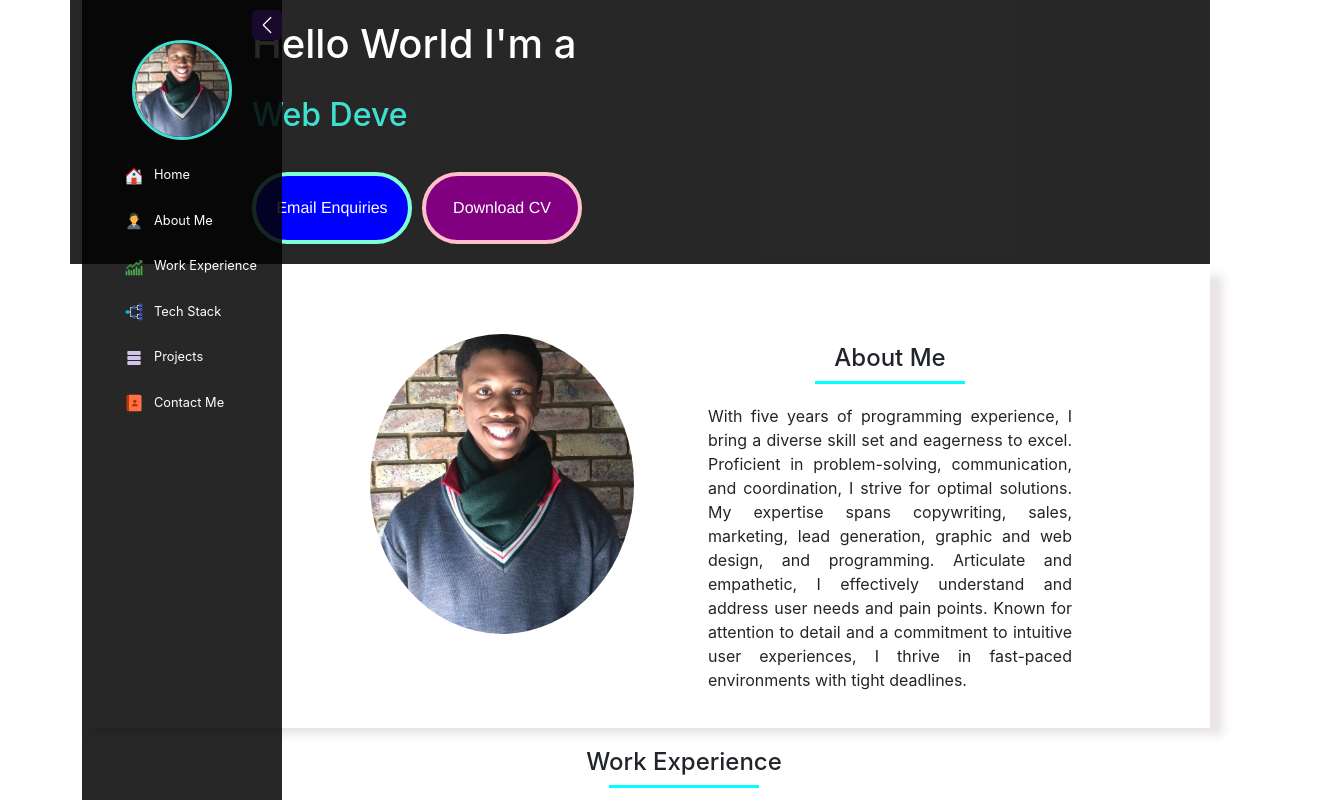
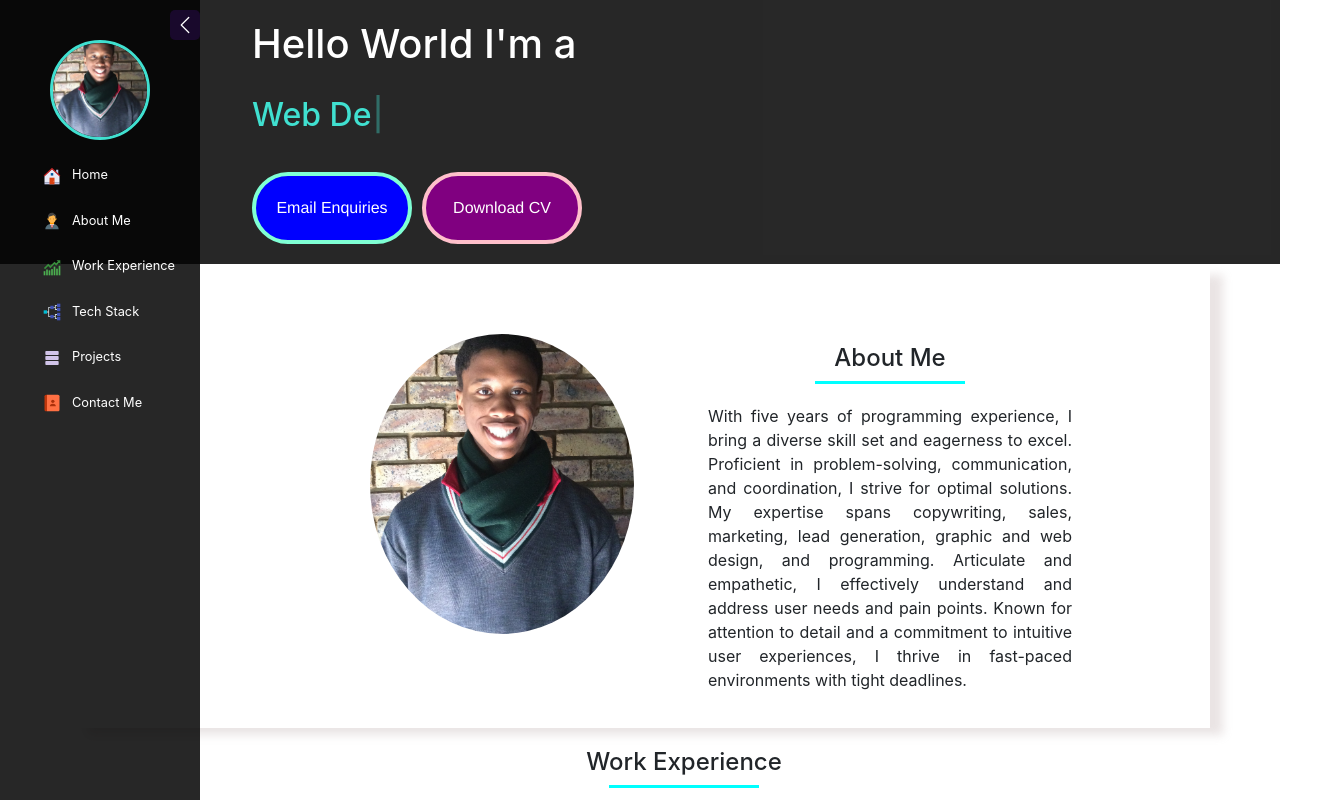
Before and after one commit to RealLuthoJara/portfolioWebsiteV2, a React (Create React App) app: page / in a window 1280 px wide. Shown: the top 800 px of the page, 1329 px wide, since content can reach past the window. Built offline with nearby package versions, Linux system fonts and the light colour scheme.

Commit message:
fixed desktop responsiveness

```diff
--- a/src/Components/Projects/Project.css
+++ b/src/Components/Projects/Project.css
@@ -38,7 +38,7 @@
     display: flex;
     object-fit: contain;
     /* height: 25vh; */
-    width: 65vw;
+    width: 300px;
     padding: 20px;
 }
 
--- a/src/Components/Sidebar/Sidebar.css
+++ b/src/Components/Sidebar/Sidebar.css
@@ -1,14 +1,13 @@
 .sidebar-section {
     display: flex;
     background-color: #030303da;
-    /* width: 960px; */
  }
 
 .sidebar {
     height: 100vh;
     background-color: #030303da;
     width: 95px;
-    position: fixed;
+    position: absolute;
 }
 
 .container-fluid {
@@ -36,8 +35,8 @@
     width: 200px;
 }
 
-@media (max-width:1000px) {
+/* @media (max-width:1000px) {
     .sidebar {
     display: none;
     }
-}
+} */
--- a/src/Components/Sidebar/Sidebar.js
+++ b/src/Components/Sidebar/Sidebar.js
@@ -15,7 +15,7 @@ const Sidebar = () => {
   };
 
   return (
-    <div className="container sidebar-section">
+    <div className=" sidebar-section">
       <div className={expandSidebar ? "sidebar-expand sidebar" : "sidebar"}>
         <div className="sidebar-expand-and-collapse">
           <p onClick={toggleExpand}>
```
